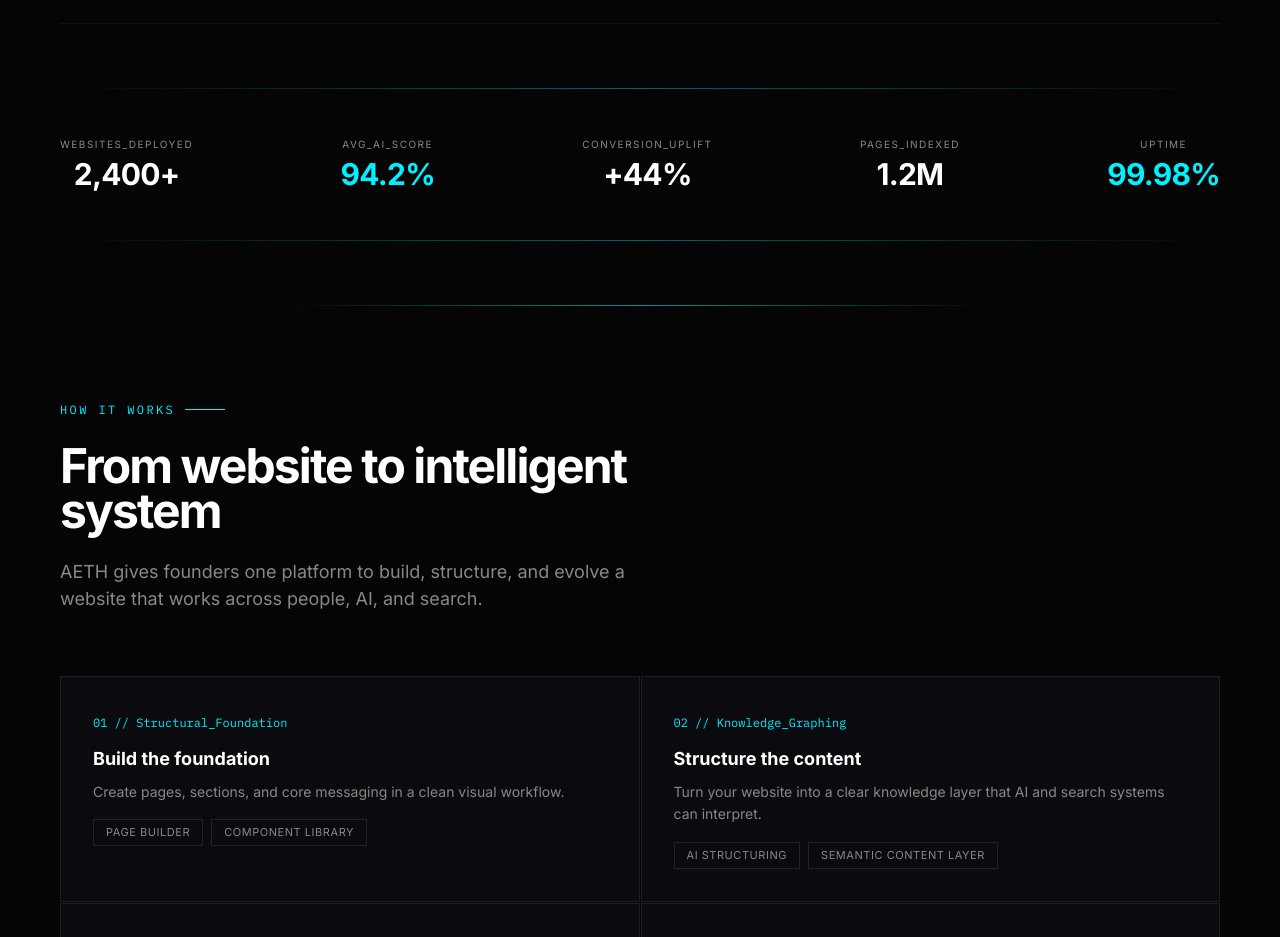
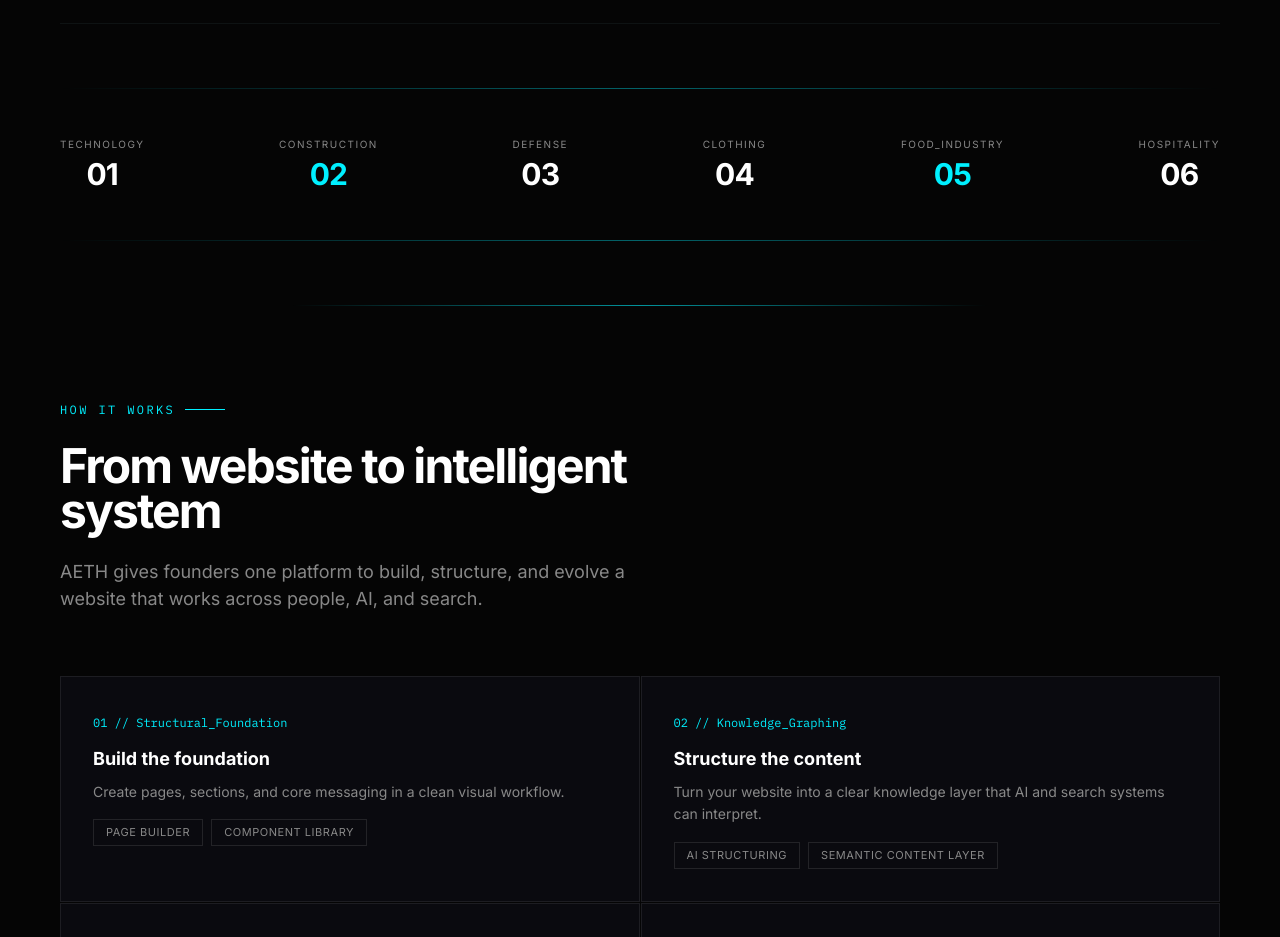
Before and after one commit to blackandb/aeth, a Next.js app: page / in a window 1280 px wide. Shown: the part 2380-3317 px from the top of the page. Built offline with nearby package versions, Linux system fonts and the light colour scheme.

Commit message:
Update metrics-bar.tsx

```diff
--- a/src/components/sections/metrics-bar.tsx
+++ b/src/components/sections/metrics-bar.tsx
@@ -1,11 +1,12 @@
 import { FadeIn } from "@/components/fade-in";
 
 const stats = [
-  { label: "Websites_Deployed", value: "2,400+", accent: false },
-  { label: "Avg_AI_Score", value: "94.2%", accent: true },
-  { label: "Conversion_Uplift", value: "+44%", accent: false },
-  { label: "Pages_Indexed", value: "1.2M", accent: false },
-  { label: "Uptime", value: "99.98%", accent: true },
+  { label: "Technology", value: "01", accent: false },
+  { label: "Construction", value: "02", accent: true },
+  { label: "Defense", value: "03", accent: false },
+  { label: "Clothing", value: "04", accent: false },
+  { label: "Food_Industry", value: "05", accent: true },
+  { label: "Hospitality", value: "06", accent: false },
 ];
 
 export function MetricsBar() {
```
